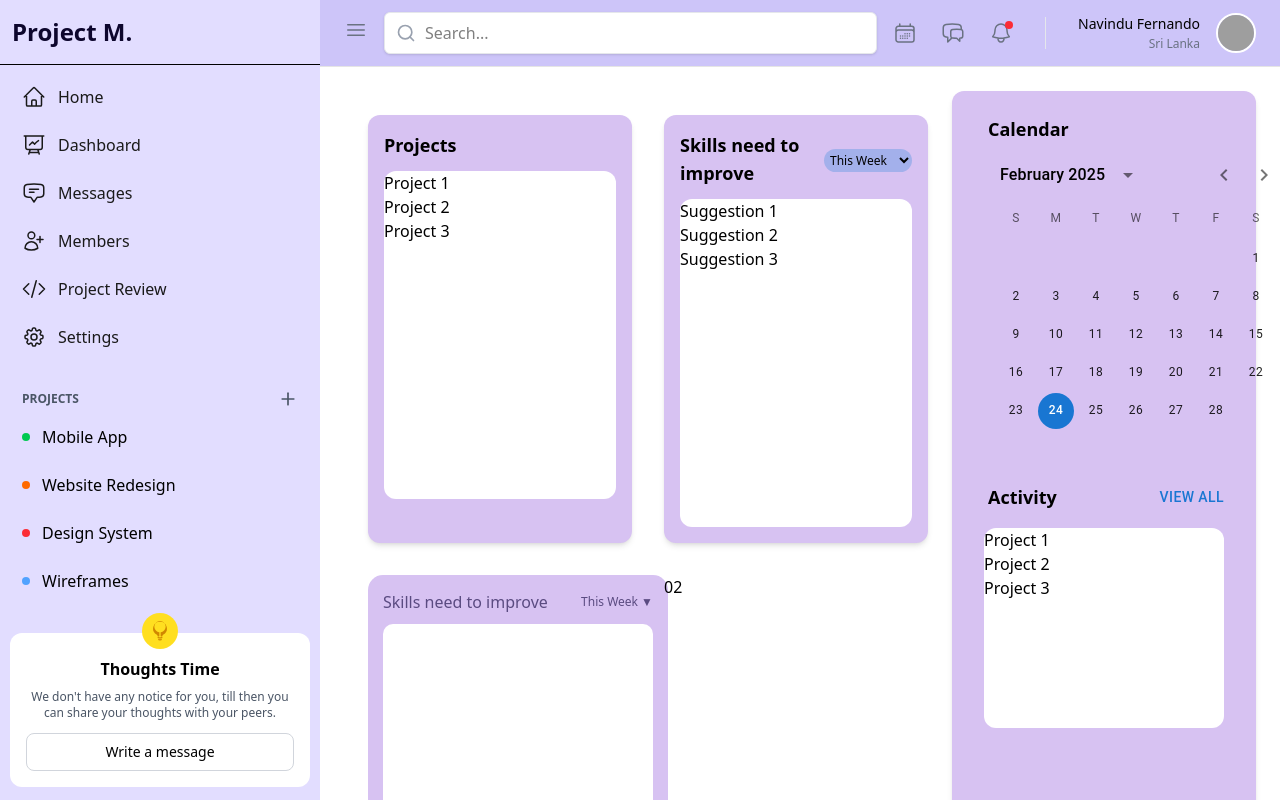
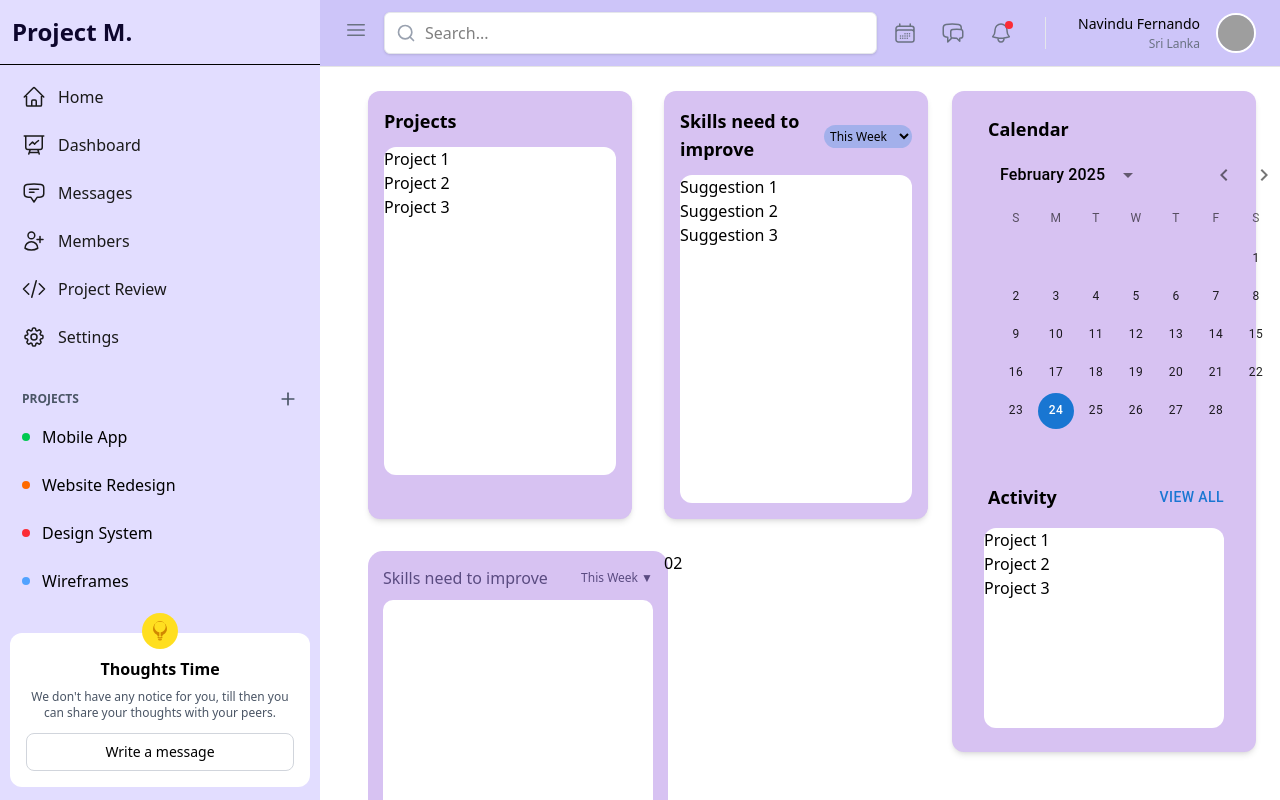
Before and after one commit to navindufernando/QUBIQ, a React (Vite) app in the folder common/sideandnavbar/: page /dashboard in a window 1280 px wide. Shown: the top 800 px of the page. Built offline with nearby package versions, Linux system fonts and the light colour scheme; grey boxes are pictures that could not be loaded.

Commit message:
Updated side panel styles

```diff
--- a/common/sideandnavbar/src/pages/Dashboard-dev/DevDashboard.tsx
+++ b/common/sideandnavbar/src/pages/Dashboard-dev/DevDashboard.tsx
@@ -76,7 +76,7 @@ const DevDashboard = () => {
     // >
     <div className="flex">
       {/* Main Section */}
-      <div className="flex-grow p-6">
+      <div className="flex-grow p-6 pt-0">
         <div className="grid grid-cols-2 gap-8">
           <ProjectsCard></ProjectsCard>
           <SkillImprovementCard></SkillImprovementCard>
@@ -95,7 +95,8 @@ const DevDashboard = () => {
         </div>
       </div>
       {/* Side Panel */}
-      <div className="w-1/3 p-6 bg-[#D7C2F2] shadow-md rounded-xl">
+      <div className="w-1/3 ">
+        <div className="p-6 bg-[#D7C2F2] shadow-md rounded-xl h-auto">
           {/* Calendar */}
           <h2 className="text-lg font-semibold ml-3">Calendar</h2>
           <LocalizationProvider dateAdapter={AdapterDayjs}>
@@ -117,6 +118,7 @@ const DevDashboard = () => {
           </div>
         </div>
       </div>
+    </div>
   );
 };
 
```
Lines whose indentation alone changed are shown as unchanged.
